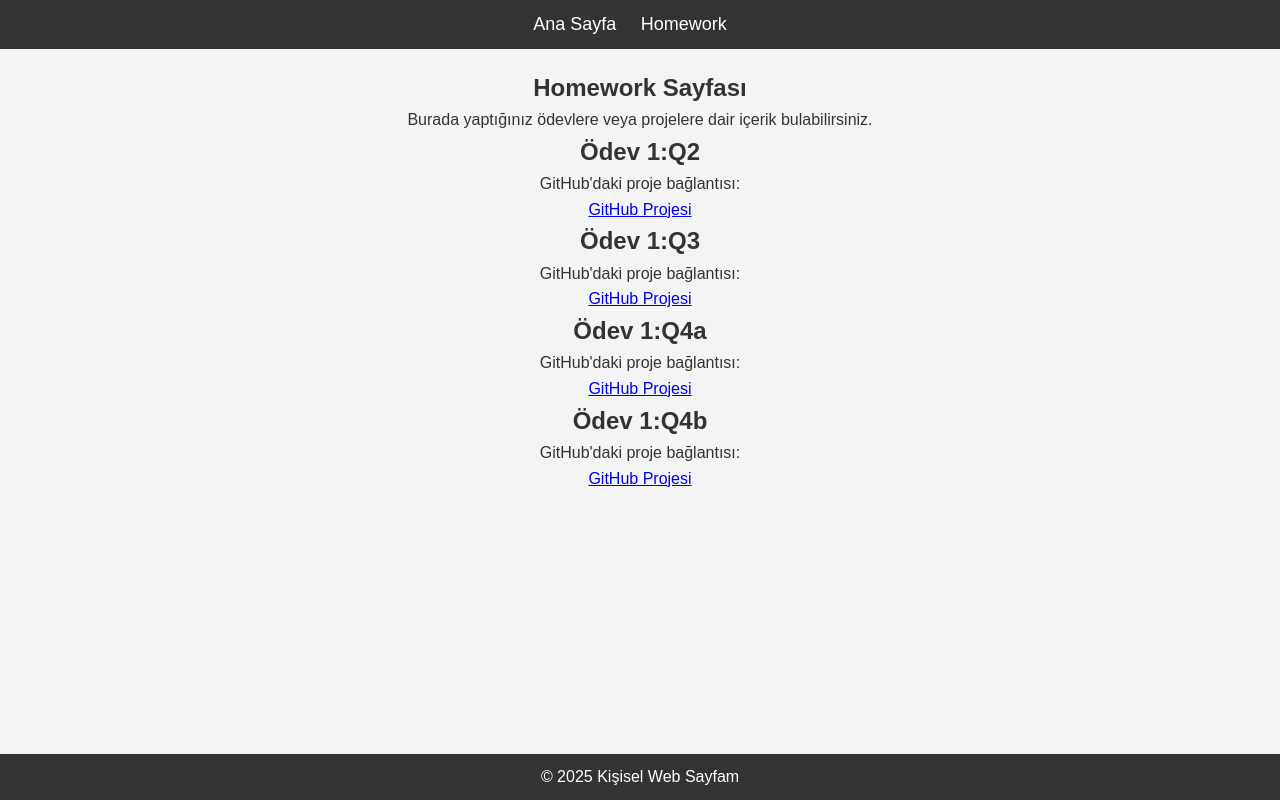
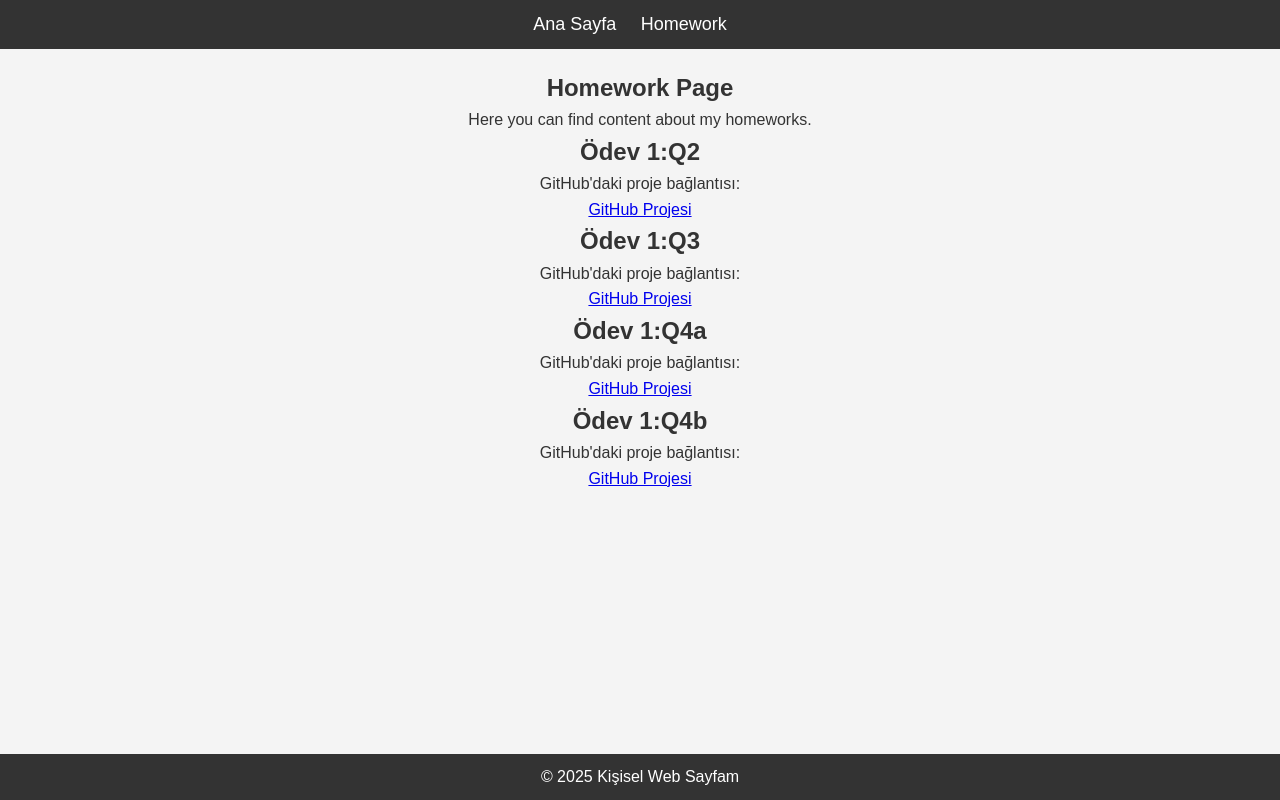
Before and after one commit to MuhamCan/homework.github.io, a plain HTML site: page homeworks.html in a window 1280 px wide. Drawn offline with Linux system fonts and the light colour scheme.

Commit message:
Update homeworks.html

```diff
--- a/homeworks.html
+++ b/homeworks.html
@@ -18,8 +18,8 @@
 
   <main>
     <section>
-      <h1>Homework Sayfası</h1>
-      <p>Burada yaptığınız ödevlere veya projelere dair içerik bulabilirsiniz.</p>
+      <h1>Homework Page</h1>
+      <p>Here you can find content about my homeworks.</p>
 
       <!-- Ödev İçeriği -->
       <h2>Ödev 1:Q2</h2>
```
